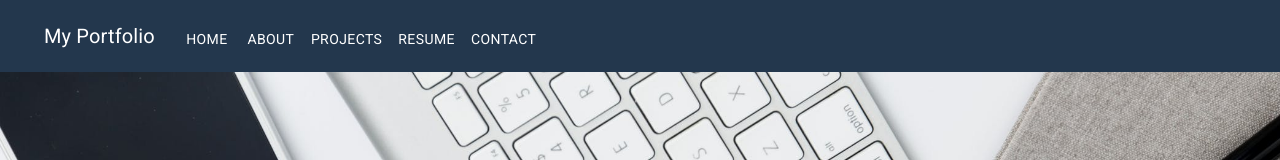
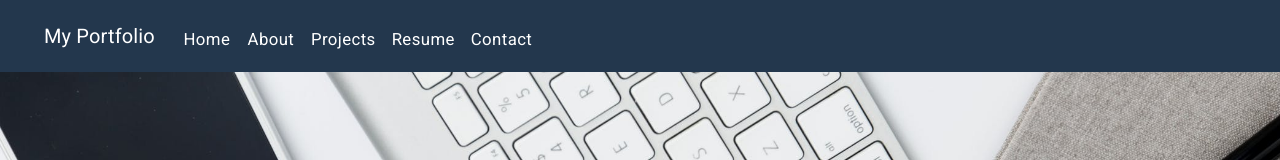
Before and after one commit to OmriGalShen/My-Portfolio, a React (Create React App) app: page / in a window 1280 px wide. Shown: the top 160 px of the page. Built offline with nearby package versions, Linux system fonts and the light colour scheme.

Commit message:
navbar fonts change

```diff
--- a/src/components/Layout/navbar/Navbar.js
+++ b/src/components/Layout/navbar/Navbar.js
@@ -36,8 +36,20 @@ const useStyles = makeStyles(theme => ({
   mainlinks: {
     fontSize: "3em"
   },
-  paper: { background: "#23374d", color: "white" }
+  paper: { background: "#23374d", color: "white" },
+  label: {
+    textTransform: "capitalize",
+    fontSize: "1.2em"
+  }
 }));
+
+const linksList = [
+  { name: "Home", link: "/" },
+  { name: "About", link: "/about" },
+  { name: "Projects", link: "/projects" },
+  { name: "Resume", link: "/resume" },
+  { name: "Contact", link: "/contact" }
+];
 
 const Navbar = () => {
   //def state of component
@@ -56,14 +68,6 @@ const Navbar = () => {
 
     setOpenDrawer(open);
   };
-
-  const linksList = [
-    { name: "Home", link: "/" },
-    { name: "About", link: "/about" },
-    { name: "Projects", link: "/projects" },
-    { name: "Resume", link: "/resume" },
-    { name: "Contact", link: "/contact" }
-  ];
 
   return (
     <div className="navbar">
@@ -92,6 +96,7 @@ const Navbar = () => {
             {linksList.map((linkItem, index) => {
               return (
                 <Button
+                  classes={{ label: classes.label }}
                   key={index}
                   color="inherit"
                   component={Link}
```
